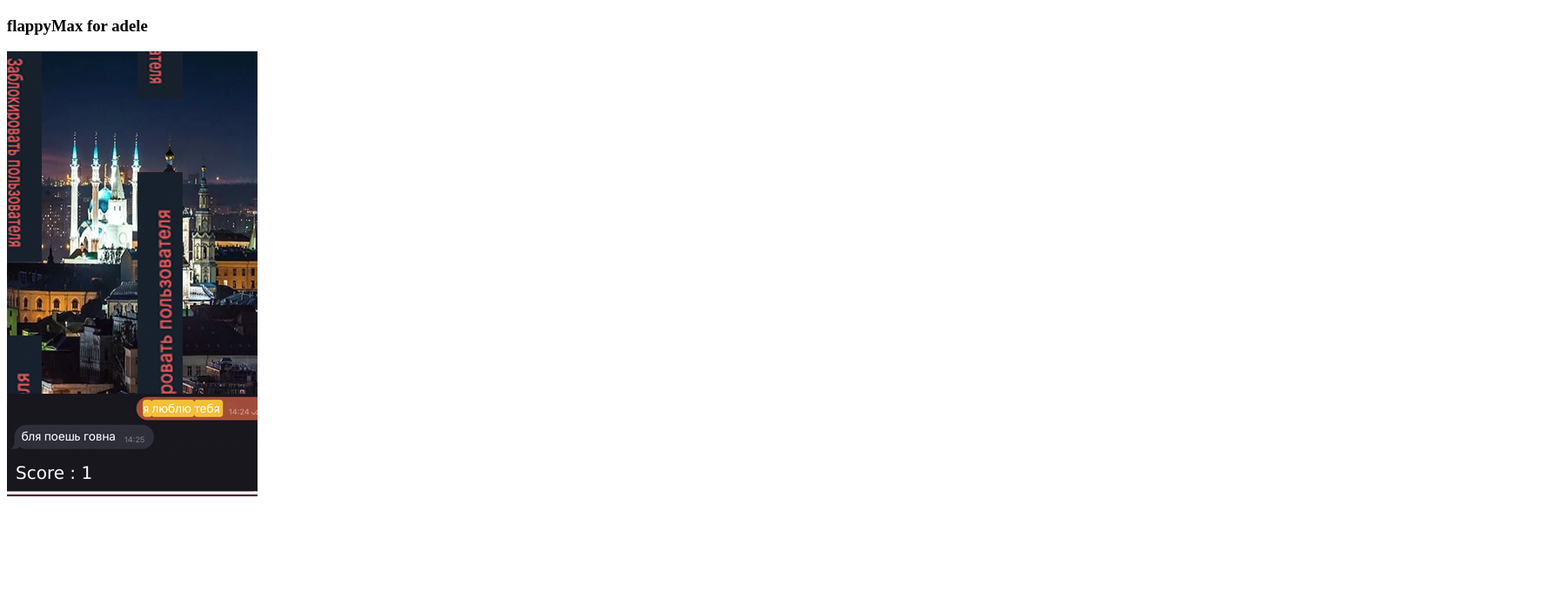
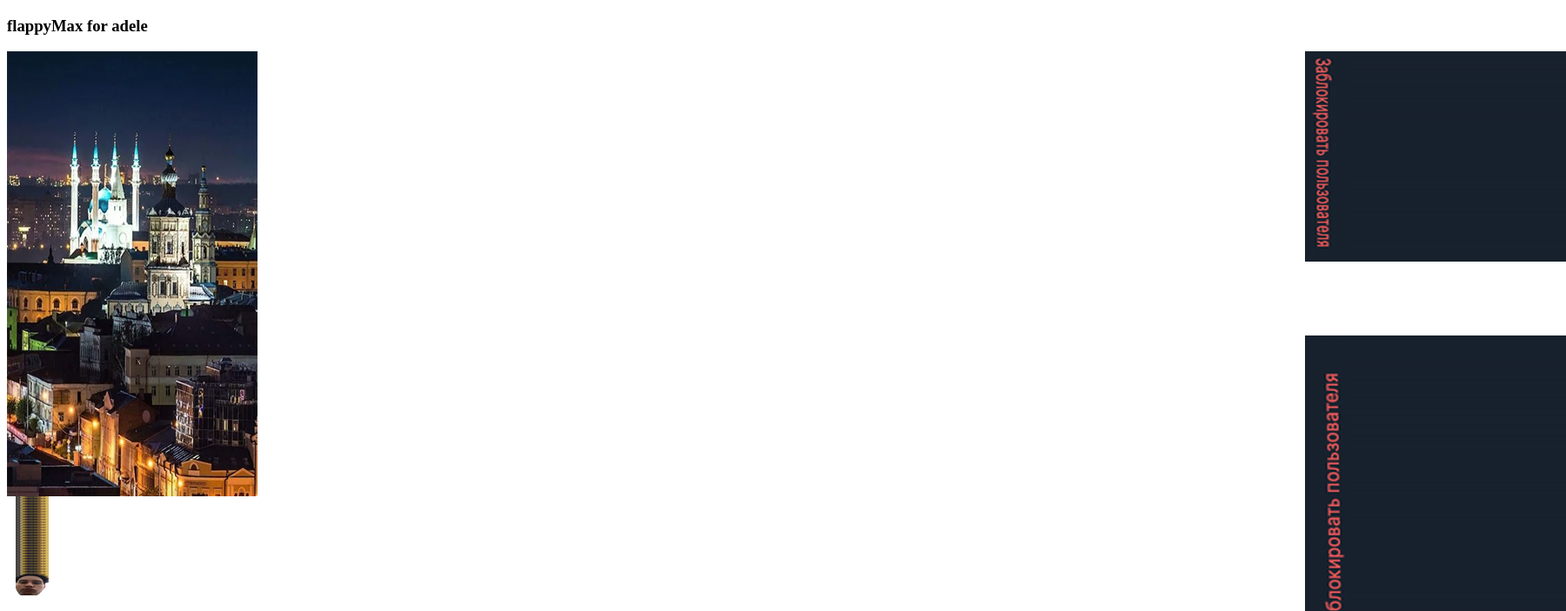
Before and after one commit to xdownedx/xdownedx.github.io, a plain HTML site: page index.html in a window 1280 px wide. Shown: the top 703 px of the page at 87% size, 1800 px wide, since content can reach past the window. Drawn offline with Linux system fonts and the light colour scheme.

Commit message:
Update index.html

```diff
--- a/index.html
+++ b/index.html
@@ -6,7 +6,7 @@
   <body>
    <h3>flappyMax for adele</h3>
 
-   <canvas id="canvas" width="288" height="512"></canvas>
+   <canvas id="canvas" width="1792" height="828 "></canvas>
 
    <script src="flappyBird.js"></script>
   </body>
```
